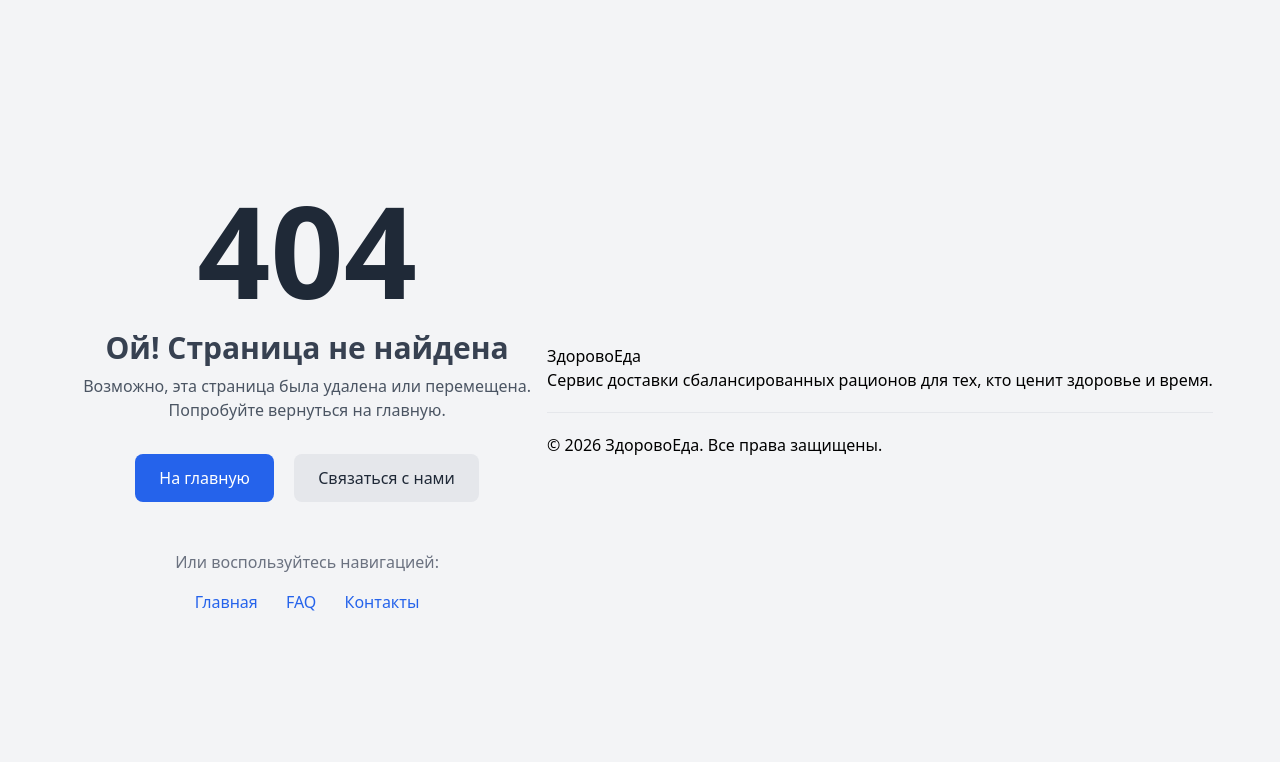
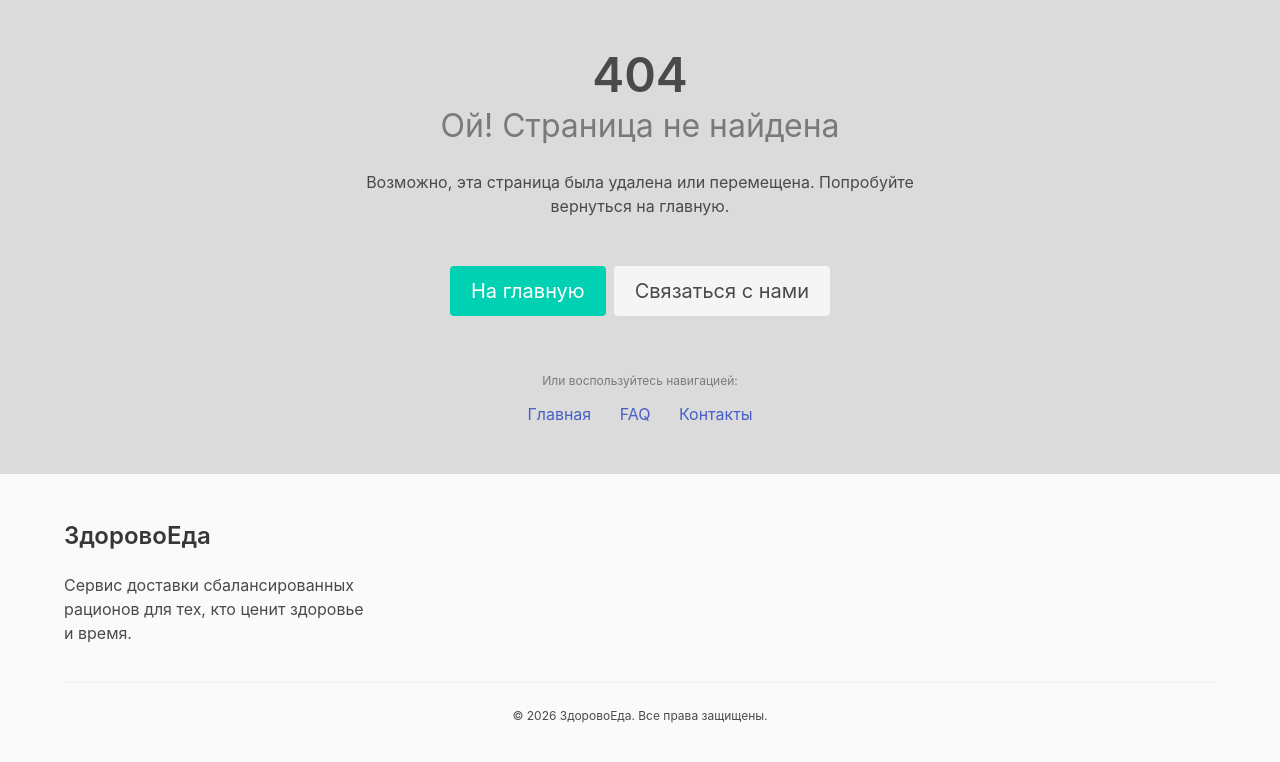
Before and after one commit to tamarapronkina4800-ship-it/HealthyFoodDelivery, a plain HTML site: page 404.html in a window 1280 px wide. Drawn offline with nearby package versions, Linux system fonts and the light colour scheme.

Commit message:
Исправлена страница 404

```diff
--- a/404.html
+++ b/404.html
@@ -4,48 +4,57 @@
   <meta charset="UTF-8">
   <meta name="viewport" content="width=device-width, initial-scale=1.0">
   <title>Страница не найдена | ЗдоровоЕда</title>
-  <script src="https://cdn.tailwindcss.com"></script>
+
+  <!-- Bulma CSS -->
+  <link rel="stylesheet" href="https://cdn.jsdelivr.net/npm/bulma@0.9.4/css/bulma.min.css">
+
+  <!-- Font Awesome (опционально, для иконок) -->
+  <link rel="stylesheet" href="https://cdnjs.cloudflare.com/ajax/libs/font-awesome/6.7.2/css/all.min.css">
 </head>
 
-<body class="bg-gray-100 flex items-center justify-center min-h-screen">
-  <div class="text-center px-4">
-    <h1 class="text-9xl font-bold text-gray-800">404</h1>
-    <h2 class="text-3xl font-semibold text-gray-700 mt-4">Ой! Страница не найдена</h2>
-    <p class="text-gray-600 mt-2 max-w-md mx-auto">
+<body class="has-background-grey-lighter">
+  <section class="section is-fullheight">
+    <div class="container">
+      <div class="columns is-centered">
+        <div class="column is-8-tablet is-6-desktop has-text-centered">
+          <h1 class="title is-1 has-text-grey-dark">404</h1>
+          <h2 class="subtitle is-3 has-text-grey">Ой! Страница не найдена</h2>
+          <p class="mb-6">
             Возможно, эта страница была удалена или перемещена. Попробуйте вернуться на главную.
           </p>
 
-    <div class="mt-8 space-x-4">
-      <a href="index.html"
-         class="inline-block bg-blue-600 text-white px-6 py-3 rounded-lg hover:bg-blue-700 transition">
+          <div class="buttons is-centered mb-6">
+            <a href="index.html" class="button is-primary is-medium">
               На главную
             </a>
-      <a href="contacts.html"
-         class="inline-block bg-gray-200 text-gray-800 px-6 py-3 rounded-lg hover:bg-gray-300 transition">
+            <a href="contacts.html" class="button is-light is-medium">
               Связаться с нами
             </a>
           </div>
 
-    <div class="mt-12">
-      <p class="text-gray-500">Или воспользуйтесь навигацией:</p>
-      <nav class="mt-4">
-        <a href="index.html" class="text-blue-600 hover:underline mx-3">Главная</a>
-        <a href="faq.html" class="text-blue-600 hover:underline mx-3">FAQ</a>
-        <a href="contacts.html" class="text-blue-600 hover:underline mx-3">Контакты</a>
+          <div class="mt-6">
+            <p class="has-text-grey is-size-7 mb-3">Или воспользуйтесь навигацией:</p>
+            <nav>
+              <a href="index.html" class="has-text-link mx-3">Главная</a>
+              <a href="faq.html" class="has-text-link mx-3">FAQ</a>
+              <a href="contacts.html" class="has-text-link mx-3">Контакты</a>
             </nav>
           </div>
         </div>
+      </div>
+    </div>
+  </section>
 
+  <!-- Footer (единый для всех страниц) -->
   <footer class="footer">
     <div class="container">
       <div class="columns">
         <div class="column is-4">
           <p class="title is-4">ЗдоровоЕда</p>
-          <p class="content">
+          <p>
             Сервис доставки сбалансированных рационов для тех, кто ценит здоровье и&nbsp;время.
           </p>
         </div>
-
       </div>
       <hr class="my-5">
       <div class="has-text-centered">
@@ -55,6 +64,5 @@
       </div>
     </div>
   </footer>
-
 </body>
 </html>
```
Lines whose indentation alone changed are shown as unchanged.
